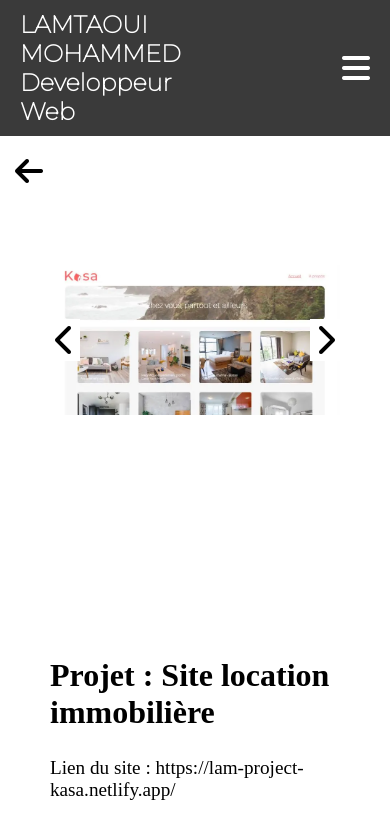
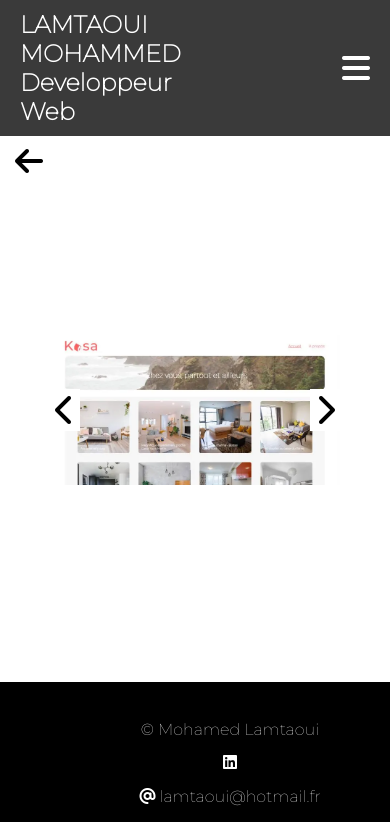
Before and after one commit to lamOpenclassroom/portfolio, a React (Create React App) app: page /detail/13 in a window 390 px wide. Shown: the top 822 px of the page. Built offline with nearby package versions, Linux system fonts and the light colour scheme.

Commit message:
right Detail responsive + margin for all file

```diff
--- a/src/assets/style/App.scss
+++ b/src/assets/style/App.scss
@@ -1,6 +1,7 @@
 html,body{
     margin: 0;
     padding: 0;
+    // background: linear-gradient(rgb(209, 132, 132),beige,white);
     a{
         text-decoration:none;
         color: #000;
@@ -13,6 +14,9 @@ html,body{
 
         p,a{
             font-size: 1.2rem;
+            @media (max-width:415px){
+                font-size: 1rem;
+            }
         }
 
         label{
--- a/src/assets/style/detail.scss
+++ b/src/assets/style/detail.scss
@@ -1,11 +1,17 @@
 .detail{
     position: relative;
-    height: 100vh;
-    margin:50px;
+    margin:150px 50px 50px;
     display:flex;
     align-items: center;
     flex-wrap: wrap;
     justify-content: center;
+    @media (min-width:1235px){
+        height: 100vh;
+        justify-content: space-around;
+    }
+    @media (max-width:1235px){
+        margin: 120px 50px 200px 50px;
+    }
     .return{
         position: absolute;
         top: 50px;
@@ -15,8 +21,8 @@
         padding: 5px;
         background: #fff;
         cursor: pointer;
-        @media (max-width: 750px){
-            top: 100px;
+        @media(max-width:725px){
+            top: 20px;
         }
     }
     margin: 50px;
@@ -65,7 +71,6 @@
         color: #000;
         text-decoration: none;
         width: 600px;
-        height: auto;
         h1{
             font-size: 1.7rem;
         }
--- a/src/assets/style/footer.scss
+++ b/src/assets/style/footer.scss
@@ -5,6 +5,9 @@ $blackColor:#000;
     background-color: #000;
     padding: 15px;
     font-family: Montserrat,sans-serif;
+    position: fixed;
+    bottom: 0;
+    width: 100%;
     nav ul{
         display: flex;
         justify-content: space-around;
--- a/src/assets/style/project.scss
+++ b/src/assets/style/project.scss
@@ -2,9 +2,7 @@
     display: flex;
     flex-direction: column;
     align-items: center;
-    margin-top: 50px;
-    margin-bottom: 50px;
-    margin-top: 120px;
+    margin: 120px 50px 200px 50px;
     label{
         margin-bottom: 10px;
     }
--- a/src/assets/style/techno.scss
+++ b/src/assets/style/techno.scss
@@ -1,6 +1,6 @@
 .page-techno{
     padding-top: 10px;
-    margin-top: 120px;
+    margin: 120px 0 200px 0;
     h1{
         text-align: center;
     }
```
Also changed, not shown: src/assets/image/image-font.jpg (added).
